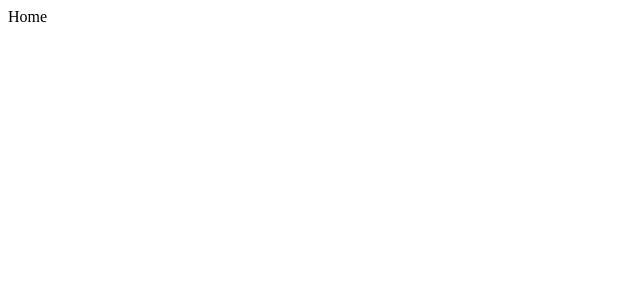
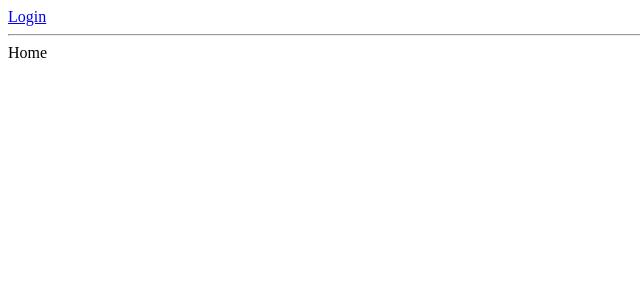
Before and after one commit to KuldeepKumarBilhatiya/react-example-, a React (Vite) app: page / in a window 1280 px wide. Shown: the top 300 px of the page, without its empty margins (0-640 px from the left). Built offline with nearby package versions, Linux system fonts and the light colour scheme.

Commit message:
added nav link

```diff
--- a/src/pages/Home.jsx
+++ b/src/pages/Home.jsx
@@ -2,7 +2,11 @@ import React from 'react'
 
 function Home() {
   return (
-    <div>Home</div>
+    <>
+      <a href='/login'>Login</a>
+      <hr />
+      <div>Home</div>
+    </>
   )
 }
 
```
